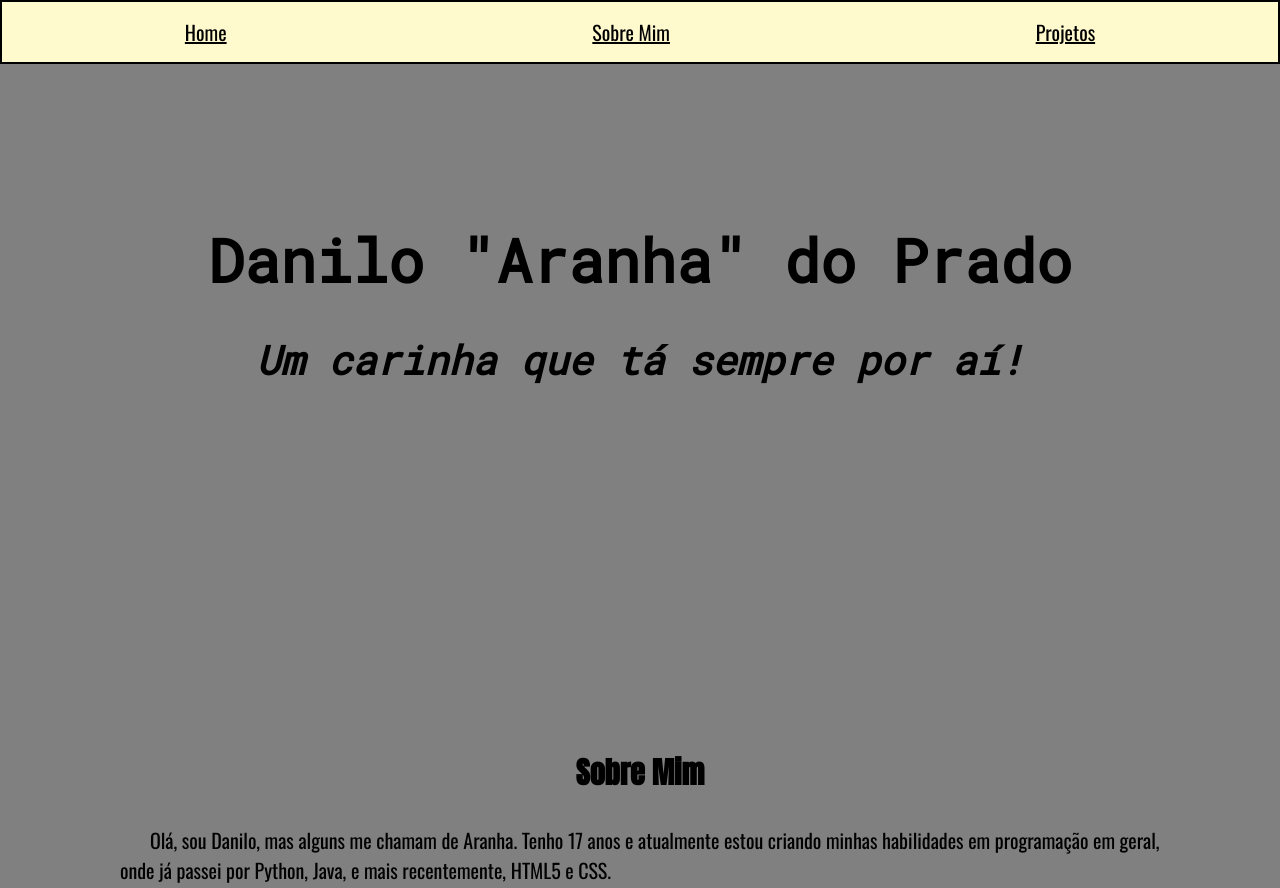
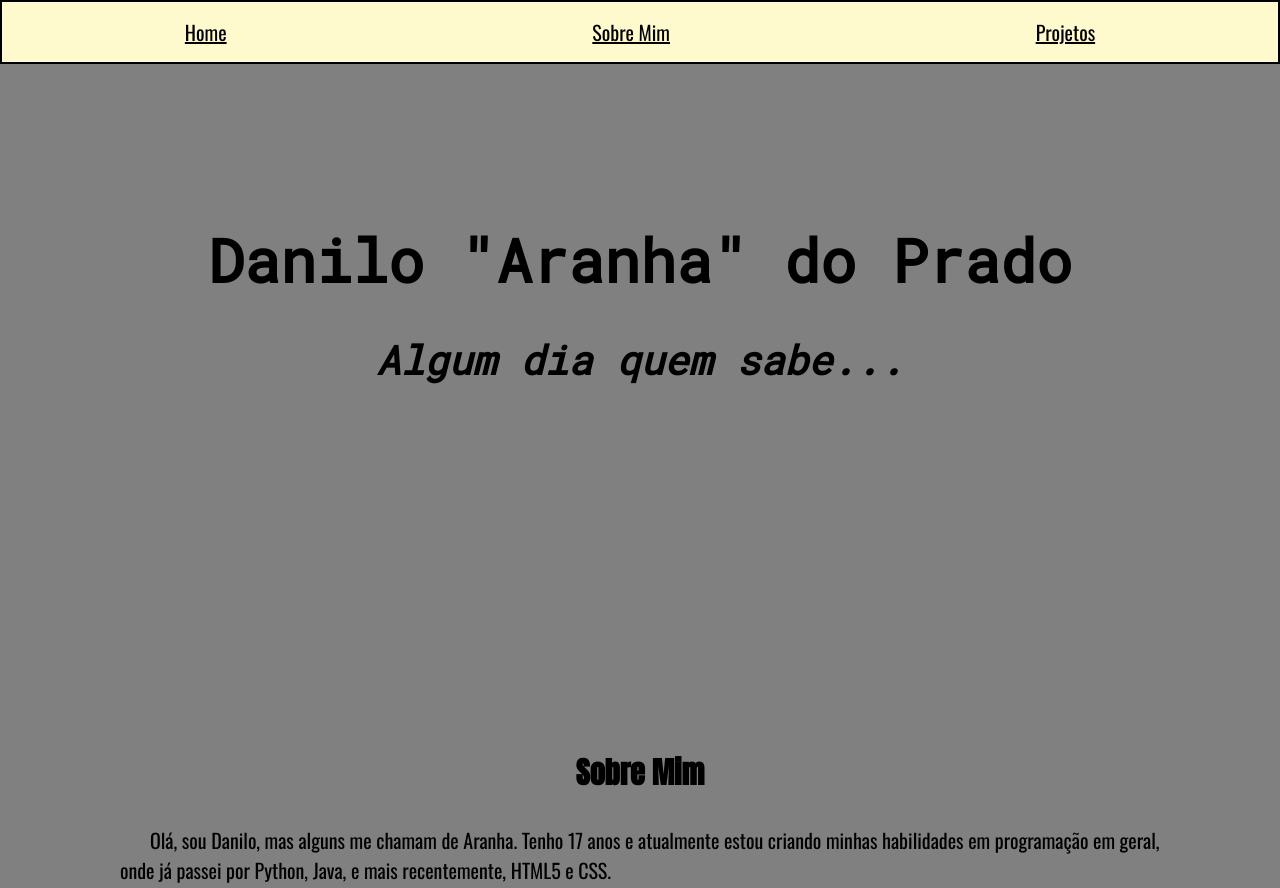
Before and after one commit to SrAranha/HerrDanilo, a plain HTML site: page index.html in a window 1280 px wide. Shown: the top 888 px of the page. Drawn offline with nearby package versions, Linux system fonts and the light colour scheme.

Commit message:
v1.4.0.1

```diff
--- a/index.html
+++ b/index.html
@@ -1,10 +1,11 @@
 <!DOCTYPE html>
 <html lang="en">
 <head>
+    <title>Danilo "Aranha" do Prado</title>
     <meta charset="UTF-8">
     <meta name="viewport" content="width=device-width, initial-scale=1.0">
-    <title>HerrDanilo</title>
     <link rel="stylesheet" href="CSS/estilos.css">
+    <link rel="shortcut icon" href="img/Aracnideo.jpg">
     <link href="https://fonts.googleapis.com/css2?family=Anton&family=Oswald&family=Roboto+Mono&display=swap" rel="stylesheet">
     <script src="https://kit.fontawesome.com/60a4c4aec0.js" crossorigin="anonymous"></script>
 </head>
@@ -19,7 +20,7 @@
         </nav>
         <div>
       <h1 class="site-title">Danilo "Aranha" do Prado</h1>
-      <h2 class="site-subtitle">Um carinha que tá sempre por aí!</h2>
+      <h2 class="site-subtitle">Algum dia quem sabe...</h2>
         </div>
     </header>
     <section class="aboutme" id="aboutme">
```
